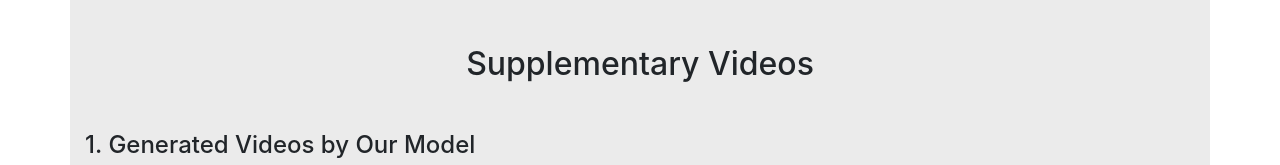
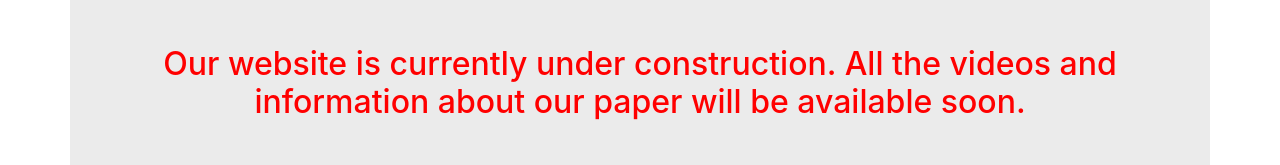
Before and after one commit to yamand16/TalkingFaceGeneration, a plain HTML site: page index.html in a window 1280 px wide. Shown: the part 147-312 px from the top of the page. Drawn offline with nearby package versions, Linux system fonts and the light colour scheme.

Commit message:
Update index.html

```diff
--- a/index.html
+++ b/index.html
@@ -12,6 +12,7 @@
 <body>
     <div class="container">
         <h1 class="text-center my-5">Audio-driven Talking Face Generation with Stabilized Synchronization Loss</h1>
+        <h2 class="text-center my-5", style="color: red;">Our website is currently under construction. All the videos and information about our paper will be available soon.</h2>
         <h2 class="text-center my-5">Supplementary Videos</h2>
 
         <h4 class="">1. Generated Videos by Our Model</h4>
```
